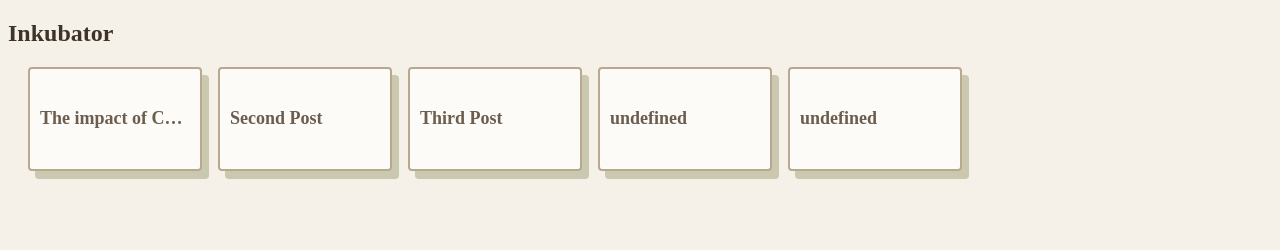
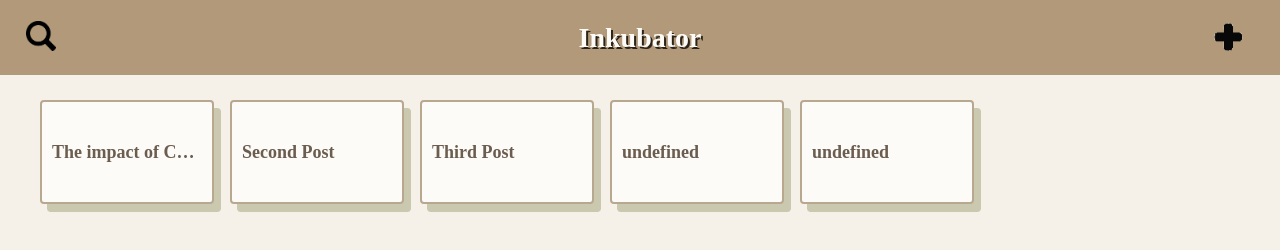
Before and after one commit to EtanYng/potential-adventure, a plain HTML site: page index.html in a window 1280 px wide. Drawn offline with Linux system fonts and the light colour scheme.

Commit message:
Visual overhaul, along with header

```diff
--- /dev/null
+++ b/header.html
@@ -0,0 +1,15 @@
+<div class="header">
+  <nav class="nav-left">
+    <button id = "search" class="search" title="search" onclick="search()">
+      <img src="assets/search.png" alt="Menu">
+    </button>
+  </nav>
+
+  <h1>Inkubator</h1>
+
+  <nav class="nav-right">
+    <button class="header-button" title="New Post">
+      <img src="assets/plus.png" alt="New Post">
+    </button>
+  </nav>
+</div>
--- /dev/null
+++ b/header.js
@@ -0,0 +1,34 @@
+document.addEventListener("DOMContentLoaded", function() {
+  const headerContainer = document.getElementById("header-placeholder");
+
+  // Only fetch if it’s empty
+  if (headerContainer && headerContainer.innerHTML.trim() === "") {
+    fetch("header.html")
+      .then(res => res.text())
+      .then(data => {
+        headerContainer.innerHTML = data;
+
+        // Highlight current page link
+        const links = headerContainer.querySelectorAll("a");
+        links.forEach(link => {
+          if (link.href === window.location.href) {
+            link.classList.add("active");
+          }
+        });
+      })
+      .catch(err => console.error("Header load error:", err));
+  }
+});
+let searching = false; // use let, not const
+
+function search() {
+  const searchEl = document.getElementById("search");
+
+  if (!searching) {
+    searchEl.style.transform = "translateX(100px) rotate(360deg)";
+    searching = true;
+  } else {
+    searchEl.style.transform = "translateX(0) rotate(0deg)";
+    searching = false;
+  }
+}
--- a/index.html
+++ b/index.html
@@ -12,10 +12,11 @@
         }
     </style>
         <script src="script.js"></script>
+        <script src="header.js"></script>
         <link rel="stylesheet" href="main.css">
         </head>
             <body>
-                <h2>Inkubator</h2>
+                <div id="header-placeholder"></div>
 
                 <div class="grid-container" id="grids">
 
--- a/main.css
+++ b/main.css
@@ -1,63 +1,37 @@
-
-button {
-    transition: transform .3s cubic-bezier(.44,.38,.21,1.19);
-}
-button:hover{
-
-    transform: translate(-3.75px,-2px) scale(1.05);
-
-}
-button:active {
-    transition: transform 0.2s cubic-bezier(.07,.83,.58,1.24);
-    transform: scale(0.97);
+/* --- GLOBAL RESET --- */
+html, body {
+  margin: 0;
+  padding: 0;
+  box-sizing: border-box;
 }
 
-h1{
-    color: #2d2419;
-}
-#postTitle{
-    color: #3d3328
-}
+/* --- BUTTON STYLES --- */
+
 .mbutton {
   all: unset;
+  margin-left: 20px;
   font-size: 24px;
   font-weight: 600;
-    background-color: #32364e;
+  background: #fdfbf7;
+  border: 2px solid #b8a890;
+  border-radius: 4px;
+  box-shadow: 7px 8px rgba(77, 77, 11, 0.25);
   cursor: pointer;
-    border-radius: 4px;
-    background: #fdfbf7;
-    border: 2px solid #b8a890; /* Add this instead of just border-color */
-    box-shadow: 7px 8px rgba(77, 77, 11, 0.25);
-    transition: transform 0.3s, box-shadow 0.3s ease-out;
   padding: 10px;
   width: 150px;
   height: 80px;
+  transition: transform 0.3s cubic-bezier(.44,.38,.21,1.19), box-shadow 0.3s ease-out;
 }
 
 .mbutton img {
   width: 300px;
   height: 200px;
-    position: relative;
   border-radius: 8px;
   transition: transform .15s ease;
 }
-.mbutton:hover{
-     background: #e8dfd2;
-    border-color: #f5e5cc;
-}
-
-.mbutton img:hover {
-    transform: scale(1.05);
-}
-
-.mbutton:active{
-     transform: translate(3.75px,2px) scale(0.97);
-     box-shadow: 3.5px 4px rgba(11, 20, 77, 0.25);
-}
-
 
 .mbutton p {
-  margin: 0;  /* remove default margin */
+  margin: 0;
   font-size: 18px;
   color: #6b5d4f;
   white-space: nowrap;
@@ -65,34 +39,132 @@ h1{
   text-overflow: ellipsis;
 }
 
+/* Hover & Active States */
+.mbutton:hover {
+  background: #e8dfd2;
+  border-color: #4b2d00;
+  transform: translate(-3.75px,-2px) scale(1.05);
+}
+
+.mbutton img:hover {
+  transform: scale(1.05);
+}
+
+.mbutton:active {
+  transition: transform 0.2s cubic-bezier(.07,.83,.58,1.24);
+  transform: scale(0.97) translate(3.75px,2px);
+  box-shadow: 3.5px 4px rgba(11, 20, 77, 0.25);
+}
+
+/* --- HEADINGS --- */
+h1 {
+    margin-left: 20px;
+  color: #2d2419;
+}
+p {
+    margin-left: 25px;
+}
+
+
+
+#postTitle {
+  color: #3d3328;
+}
+/*SEARCH & BUTTOn*/
+.search{
+    background: transparent;
+    border:none;
+    transition: all 0.3s cubic-bezier(.07,.83,.58,1.24);
+}
+.search img{
+    width: 30px
+}
+.search:hover{
+    transform: scale(1.05) rotate(30deg) translate(1px, -2px);
+    cursor: pointer;
+}
+
+
+/* Header button (separate from .button-icon for img) */
+.header-button {
+  background: transparent;
+  border: none;
+  cursor: pointer;
+  transition: transform 0.3s cubic-bezier(.07,.83,.58,1.24);
+}
+
+.header-button:hover {
+  transform: scale(1.05) rotate(30deg) translate(0px,-0.67px);
+}
+
+.header-button:active {
+  transform: scale(0.97);
+}
+
+.header-button img {
+  width: 55px;
+  display: block;
+  filter: brightness(10) saturate(100%) invert(3%) sepia(1%) saturate(2%) hue-rotate(343deg) brightness(99%) contrast(100%);
+}
+/* --- MODAL --- */
 #postModal {
   display: none;
   position: fixed;
-  top: 0; left: 0;
-  width: 100%; height: 100%;
+  top: 0;
+  left: 0;
+  width: 100%;
+  height: 100%;
   background-color: rgba(0,0,0,0.5);
   color: rgb(48, 18, 18);
   padding: 50px;
   font-size: 20px;
 }
 
-.close{
-    cursor:
-    pointer;
+/* --- HEADER --- */
+/* Header placeholder reserves space */
+#header-placeholder {
+  height: 100px; /* same height as your final header */
+}
+.header {
+  width: 100%;
+  height: 75px;
+  background: rgba(110, 67, 15, 0.5);
+  display: flex;
+  align-items: center;
+  justify-content: space-between;
+  padding: 0 20px;
+  position: sticky;
+  top: 0;
+  z-index: 1000;
+  box-sizing: border-box;
+  position: relative; /* Add this */
 }
 
-p{
-     color: #6b5d4f;;
+.header h1 {
+  color: #fdfbf7;
+  font-size: 28px;
+  position: absolute; /* Add this */
+  left: 50%; /* Add this */
+  transform: translateX(-50%); /* Add this */
+  margin: 0;
+  text-shadow: 2px 2px#2d2419 ;
+}
+.header nav a {
+  color: #fdfbf7;
+  text-decoration: none;
+  margin-left: 20px;
+  font-weight: 500;
+  transition: color 0.2s;
 }
 
+.header nav a:hover {
+  color: #e8dfd2;
+}
 
-
+/* --- GRID --- */
 .grid-container {
   display: grid;
   grid-template-columns: repeat(auto-fit, minmax(190px, 0.1fr));
   row-gap: 25px;
-  padding: 0 20px; /* adds horizontal padding */
+  padding: 0 20px;
 }
-
-
-/*TOP BAR THINGY*/
```
Also changed, not shown: post.html (+3 -1 lines), assets/plus.png (added), assets/search.png (added), 2 other files. Lines whose indentation alone changed are shown as unchanged.
